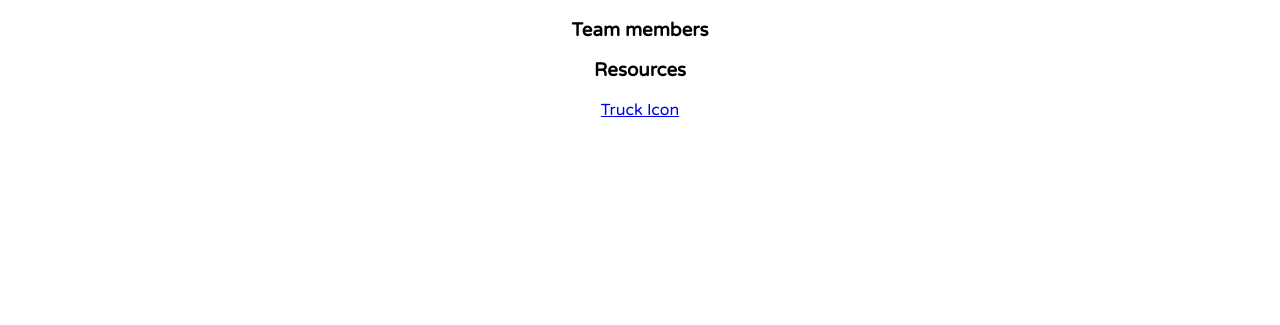
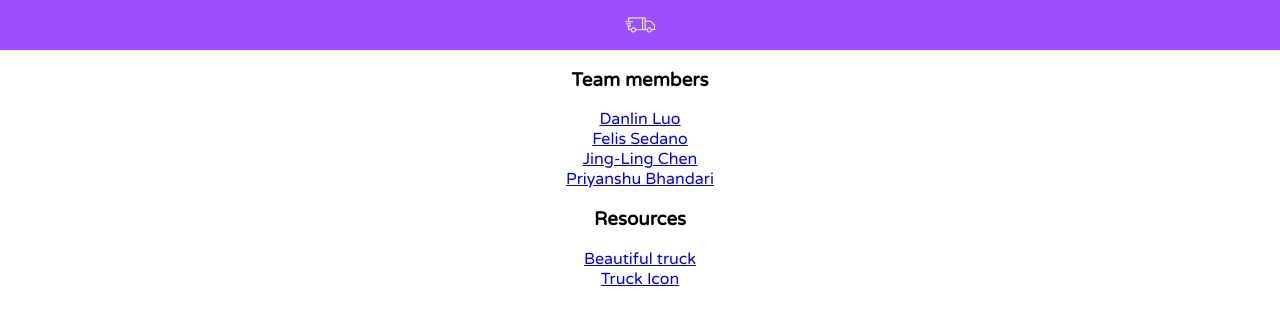
Before and after one commit to felissedano/codejam-on-pancakes, a Django app: template templates/credits.html in a window 1280 px wide. Shown: the top 325 px of the page. Run offline with Django 4.2, Linux system fonts and the light colour scheme; the template is opened without the code that fills it, so the values that code supplies are empty.

Commit message:
Updated credits

```diff
--- a/templates/credits.html
+++ b/templates/credits.html
@@ -5,9 +5,19 @@
     <title>Credits</title>
 </head>
 <body>
+    <header>
+        <img src="truck-white.png" alt="" class="button-item2">
+    </header>
+
+
     <h3>Team members</h3>
+    <a href="https://github.com/dluo6">Danlin Luo</a> <br>
+    <a href="https://github.com/felissedano">Felis Sedano</a> <br>
+    <a href="htpps://github.com/jlc25">Jing-Ling Chen</a> <br>
+    <a href="https://github.com/priyanshu345">Priyanshu Bhandari</a> <br>
 
     <h3>Resources</h3>
+    <a href="https://www.pexels.com/photo/white-volvo-semi-truck-on-side-of-road-2199293/">Beautiful truck</a> <br>
     <a href="https://www.flaticon.com/authors/arif-miftahul-anwar">Truck Icon</a>
 </body>
 </html>
--- a/templates/style.css
+++ b/templates/style.css
@@ -22,11 +22,13 @@ button{
     display: inline-grid;
     grid-template-columns: auto auto auto;
     place-items: center;
+    box-shadow: 0 8px 16px 0 rgba(0,0,0,0.2), 0 6px 20px 0 rgba(0,0,0,0.19);
 
 }
 
 button:hover{
     background-color: #5011a3;
+    box-shadow: 0 12px 16px 0 rgba(0,0,0,0.24), 0 17px 50px 0 rgba(0,0,0,0.19);
 }
 
 .button-item1{
```
